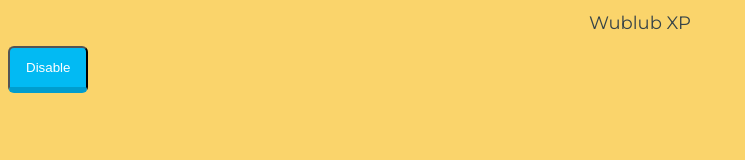
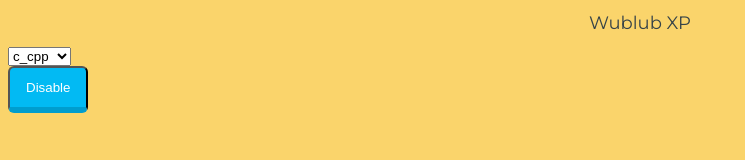
Before and after one commit to kevincharm/wublub-xp, a website built with Parcel: page src/popup.html in a window 1280 px wide. Both pictures are taken after a click on the button "Enable". Shown: the whole page, without its empty margins (0-745 px from the left). Built offline with nearby package versions, Linux system fonts and the light colour scheme; some packages are replaced by stand-ins of ours.

Commit message:
support python

```diff
--- a/package.json
+++ b/package.json
@@ -19,7 +19,7 @@
     "@babel/plugin-transform-runtime": "^7.6.2",
     "parcel-bundler": "^1.12.4",
     "parcel-plugin-web-extension": "^1.5.2",
-    "web-ext": "^3.2.1",
+    "web-ext": "^4",
     "webextension-polyfill": "^0.5.0"
   }
 }
--- a/src/popup.html
+++ b/src/popup.html
@@ -1,6 +1,5 @@
-<!doctype html>
+<!DOCTYPE html>
 <html>
-
     <head>
         <style>
             @import url('https://fonts.googleapis.com/css?family=Montserrat');
@@ -45,16 +44,16 @@
                 text-align: center;
             }
 
-        .headline>* {
+            .headline > * {
                 position: relative;
             }
 
-        .headline>h1 {
+            .headline > h1 {
                 font-weight: 400;
                 font-size: 18px;
             }
 
-        .paypal>a {
+            .paypal > a {
                 display: inline-block;
                 background-color: #02baf3;
                 color: #ffffff;
@@ -66,7 +65,7 @@
                 border-bottom-color: #009dce;
             }
 
-        .paypal>a:hover {
+            .paypal > a:hover {
                 color: #e1eef4;
             }
         </style>
@@ -77,7 +76,12 @@
         <div class="headline">
             <h1>Wublub XP</h1>
         </div>
+        <div>
+            <select id="mode">
+                <option>c_cpp</option>
+                <option>python</option>
+            </select>
+        </div>
         <button id="toggle">Enable</button>
     </body>
-
 </html>
--- a/src/popup.js
+++ b/src/popup.js
@@ -4,25 +4,28 @@ const browser = require('webextension-polyfill')
 
 document.addEventListener('DOMContentLoaded', async () => {
     const button = document.querySelector('#toggle')
-    const isEnabled = await getWublubState()
-    if (isEnabled) {
+    const select = document.querySelector('#mode')
+
+    const state = await getWublubState()
+    if (state) {
         button.textContent = 'Disable'
     }
 
     button.addEventListener('click', async () => {
         const isEnabled = !!(await getWublubState())
+        const mode = select.options[select.selectedIndex].value
         if (isEnabled) {
             sendDisable()
         } else {
-            sendEnable()
+            sendEnable(mode)
         }
-        await setWublubState(!isEnabled)
+        await setWublubState(!isEnabled, mode)
         button.textContent = isEnabled ? 'Enable' : 'Disable'
     })
 })
 
-async function sendEnable() {
-    await sendMessage({ kind: 'wublub-xp-enable' })
+async function sendEnable(mode) {
+    await sendMessage({ kind: 'wublub-xp-enable', mode })
 }
 
 async function sendDisable() {
--- a/src/storage.js
+++ b/src/storage.js
@@ -1,7 +1,7 @@
 import log, { error } from './logger'
 const browser = require('webextension-polyfill')
 
-const LOCAL_STORAGE_WUBLUB_XP_IS_ENABLED = 'wublub-xp-enabled'
+const LOCAL_STORAGE_WUBLUB_XP_IS_ENABLED = 'wublub-xp-enabled-v2'
 
 export async function getWublubState() {
     const course = await getCourse()
@@ -11,11 +11,13 @@ export async function getWublubState() {
 
     const state = await browser.storage.local.get(LOCAL_STORAGE_WUBLUB_XP_IS_ENABLED)
     return (
-        state && state[LOCAL_STORAGE_WUBLUB_XP_IS_ENABLED] && state[LOCAL_STORAGE_WUBLUB_XP_IS_ENABLED].includes(course)
+        state &&
+        state[LOCAL_STORAGE_WUBLUB_XP_IS_ENABLED] &&
+        state[LOCAL_STORAGE_WUBLUB_XP_IS_ENABLED].find((c) => c.course === course)
     )
 }
 
-export async function setWublubState(isEnabled) {
+export async function setWublubState(isEnabled, mode) {
     const course = await getCourse()
     if (!course) {
         error('Could not retrieve course!')
@@ -24,19 +26,19 @@ export async function setWublubState(isEnabled) {
     let state = await browser.storage.local.get(LOCAL_STORAGE_WUBLUB_XP_IS_ENABLED)
     if (!state || !state[LOCAL_STORAGE_WUBLUB_XP_IS_ENABLED]) {
         state = {
-            [LOCAL_STORAGE_WUBLUB_XP_IS_ENABLED]: []
+            [LOCAL_STORAGE_WUBLUB_XP_IS_ENABLED]: [],
         }
     }
 
     let courseArr = state[LOCAL_STORAGE_WUBLUB_XP_IS_ENABLED]
     if (isEnabled && !courseArr.includes(course)) {
-        courseArr.push(course)
+        courseArr.push({ course, mode })
     } else {
-        courseArr = courseArr.filter(c => c !== course)
+        courseArr = courseArr.filter((c) => c.course !== course)
     }
 
     await browser.storage.local.set({
-        [LOCAL_STORAGE_WUBLUB_XP_IS_ENABLED]: courseArr
+        [LOCAL_STORAGE_WUBLUB_XP_IS_ENABLED]: courseArr,
     })
 }
 
@@ -57,7 +59,7 @@ async function getCourse() {
     } else {
         location = new URL(window.location.href)
     }
-    const dirs = location.pathname.split('/').filter(d => d)
+    const dirs = location.pathname.split('/').filter((d) => d)
     if (!dirs.length) {
         return null
     }
```
Also changed, not shown: src/content-script.js (+5 -5 lines), src/inject.js (+8 -8 lines), 1 other file. Lines whose indentation alone changed are shown as unchanged.
